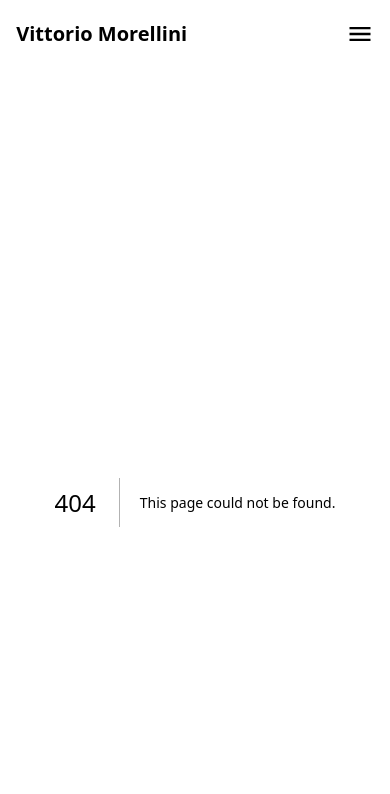
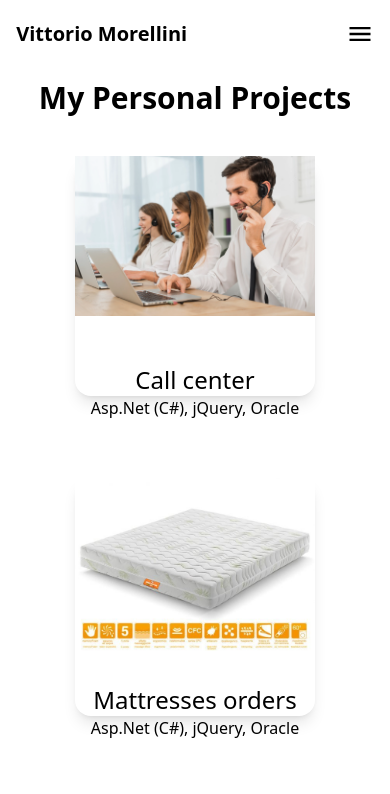
Before and after one commit to VittorioMorellini/portfolio14, a Next.js app: page /personal in a window 390 px wide. Before the commit this address had no page. Shown: the top 794 px of the page. Built offline with nearby package versions, Linux system fonts and the light colour scheme.

Commit message:
Sviluppo personal page. Fix layout mobile home page

```diff
--- a/app/page.tsx
+++ b/app/page.tsx
@@ -23,12 +23,12 @@ function Home() {
               />
           </div>
           <div className="h-full w-full md:m-0">
-              <div className="bg-orange-200">
+              <div className="bg-yellow-200">
                 <h1 className="font-black text-2xl md:text-5xl">
                   Software engineer at{" "}
                   <a
                     href="https://sixtema.it"
-                    className="underline hover:text-orange-400"
+                    className="underline hover:text-yellow-400"
                     target="_blank"
                     rel="noreferrer"
                   >
@@ -72,13 +72,13 @@ function Home() {
               dotnet (C#) on Backend <br />
               <br />
             </p>
-            <div className="relative w-full h-48 md:h-full text-center">
+            <div className="relative w-full h-76 md:h-full text-center">
               <Image
                 loader={ImageLoader}
                 unoptimized
                 src={"/images/Coding.jpg"}
                 alt="Coding is our life"
-                width={300}
+                width={500}
                 height={300}
                 />
             </div>
--- /dev/null
+++ b/app/personal/page.tsx
@@ -0,0 +1,43 @@
+import { Container } from "../../components/container";
+import React from "react";
+import { ProjectList } from "../../public/data/projects";
+import ImageLoader from "../../utils/imageLoader";
+import Image from 'next/image';
+import Link from "next/link";
+
+function Personal() {
+  return (
+    //* className="w-full h-auto flex justify-center items-center flex-col"
+    <div>
+      <h1 className="text-3xl text-center font-bold">My Personal Projects</h1>
+      <div className="grid md:grid-cols-2 place-items-center">
+        {ProjectList.map((project, idx) => {
+          return (
+            <div key={idx}
+              className="text-center shadow-lg m-10 h-60 w-60 rounded-2xl"
+            >
+              <div className="w-full h-52 bg-center bg-no-repeat bg-cover rounded-t-2xl">
+                <Image
+                  //loader={ImageLoader}
+                  unoptimized
+                  src={project.image}
+                  alt={project.name}
+                  width={300}
+                  height={200}
+                />
+              </div>
+              <div>
+                <Link href={`/projects/${project.id}`} className="hover:text-blue-400 block">
+                    <h2 className="text-2xl">{project.name}</h2>
+                </Link>
+              </div>
+              <h1>{project.skills}</h1>
+            </div>
+          );
+        })}
+      </div>
+    </div>
+  );
+}
+
+export default Personal;
--- a/app/projects/page.tsx
+++ /dev/null
@@ -1,5 +0,0 @@
-export default function Page() {
-    return (
-        <div>Personal</div>
-    )
-}
--- a/components/navbar/mobile.tsx
+++ b/components/navbar/mobile.tsx
@@ -10,7 +10,7 @@ function Drawer() {
   return (
     <Container
       size="full"
-      className="fixed z-10 min-h-screen bg-gradient-to-b from-blue-200 to-blue-600"
+      className="fixed z-10 min-h-screen bg-gradient-to-b from-yellow-200 to-yellow-600"
     >
       <div className="flex flex-col justify-center items-center w-full h-full pt-24">
         <div className="grid gap-6">
--- a/public/data/category.ts
+++ b/public/data/category.ts
@@ -12,7 +12,7 @@ export const categories: Category[] = [
     {
       id: 2,
       name: 'Personal',
-      url: '/projects',
+      url: '/personal',
       description: 'Personal',
       title: 'Personal projects',
       external: false
@@ -33,30 +33,30 @@ export const categories: Category[] = [
       title: 'Post',
       external: false
     },
+    // {
+    //   id: 5,
+    //   name: 'Blogs',
+    //   url: '/blogs',
+    //   description: 'Blogs',
+    //   title: 'Blogs',
+    //   external: false
+    // },
     {
-      id: 5,
-      name: 'Blogs',
-      url: '/blogs',
-      description: 'Blogs',
-      title: 'Blogs',
+      id: 6,
+      name: 'Articles',
+      url: '/article',
+      description: 'Articles',
+      title: 'Articles',
       external: false
     },
     // {
-    //   id: 6,
-    //   name: 'Articles',
-    //   url: '/article',
-    //   description: 'Articles',
-    //   title: 'Articles',
+    //   id: 7,
+    //   name: 'Pokemon',
+    //   url: '/pokemons',
+    //   description: 'Pokemon',
+    //   title: 'Pokemon',
     //   external: false
     // },
-    {
-      id: 7,
-      name: 'Pokemon',
-      url: '/pokemons',
-      description: 'Pokemon',
-      title: 'Pokemon',
-      external: false
-    },
     {
       id: 8,
       name: 'Resume',
--- /dev/null
+++ b/public/data/projects.ts
@@ -0,0 +1,31 @@
+import Proj1 from "../images/Callcenter.webp";
+import Proj2 from "../images/Materasso.jpg";
+import Proj3 from "../images/Portfoliopersonal.png";
+import Proj4 from "../images/PrintedCircuits.jpg";
+
+export const ProjectList = [
+  {
+    id: 1,
+    name: "Call center",
+    image: Proj1,
+    skills: "Asp.Net (C#), jQuery, Oracle",
+  },
+  {
+    id: 2,
+    name: "Mattresses orders",
+    image: Proj2,
+    skills: "Asp.Net (C#), jQuery, Oracle",
+  },
+  {
+    id: 3,
+    name: "Personal portfolio",
+    image: Proj3,
+    skills: "Next.js, Node.js, Tailwindcss",
+  },
+  {
+    id: 4,
+    name: "Printed circuits",
+    image: Proj4,
+    skills: "Vb6, Pervasive",
+  },
+];
```
